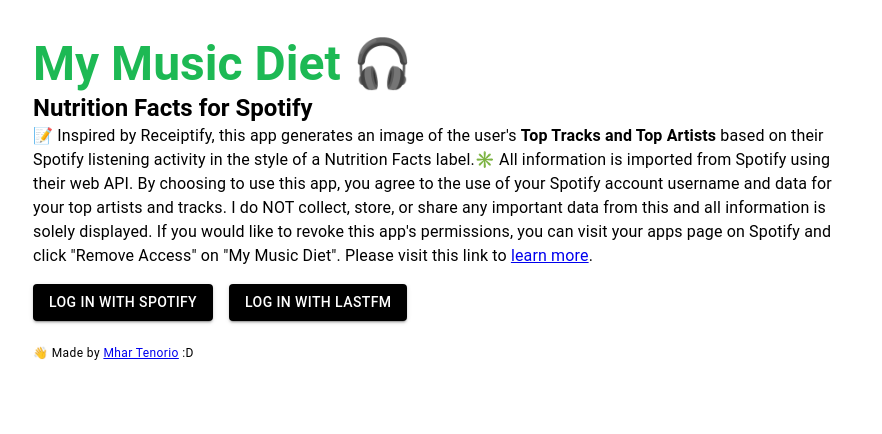
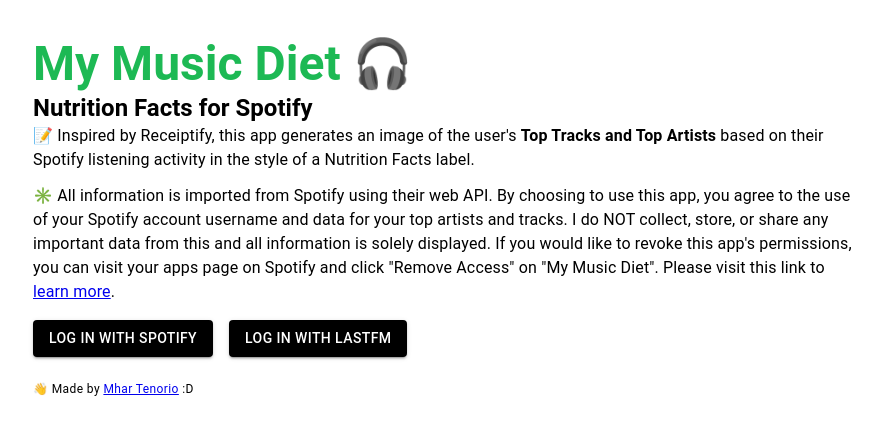
Before and after one commit to mhartenorio/spotify-nutrition-facts, a React (Create React App) app: page / in a window 1280 px wide. Shown: the top 434 px of the page, without its empty margins (193-1075 px from the left). Built offline with nearby package versions, Linux system fonts and the light colour scheme; the HTML template or start-up script is replaced by a standard one.

Commit message:
oops add the spacing

```diff
--- a/src/screens/HomeScreen.js
+++ b/src/screens/HomeScreen.js
@@ -16,8 +16,8 @@
       /> */}
       <Typography >
         📝 Inspired by Receiptify, this app generates an image of the user's <b>Top Tracks and Top Artists</b> based on their Spotify listening activity in the style of a Nutrition Facts label.
-        {/* <div style={{height: '12px'}}/>
-        ⚠️ Currently, the app is still in development mode with Spotify's web API, which means that I will have to invite your email to the app to be able to connect your account with Spotify. Howeverrr, currently this publicly works with LastFM accounts. Soooo yayyyy!
+        <div style={{height: '12px'}}/>
+        {/* ⚠️ Currently, the app is still in development mode with Spotify's web API, which means that I will have to invite your email to the app to be able to connect your account with Spotify. Howeverrr, currently this publicly works with LastFM accounts. Soooo yayyyy!
         <div style={{height: '12px'}}/>  */}
         ✳️ All information is imported from Spotify using their web API. By choosing to use this app, you agree to the use of your Spotify account username and data for your top artists and tracks. I do NOT collect, store, or share any important data from this and all information is solely displayed.  If you would like to revoke this app's permissions, you can visit your apps page on Spotify and click "Remove Access" on "My Music Diet". Please visit this link to <a href='https://support.spotify.com/us/article/spotify-on-other-apps/'>learn more</a>.
       </Typography>
```
